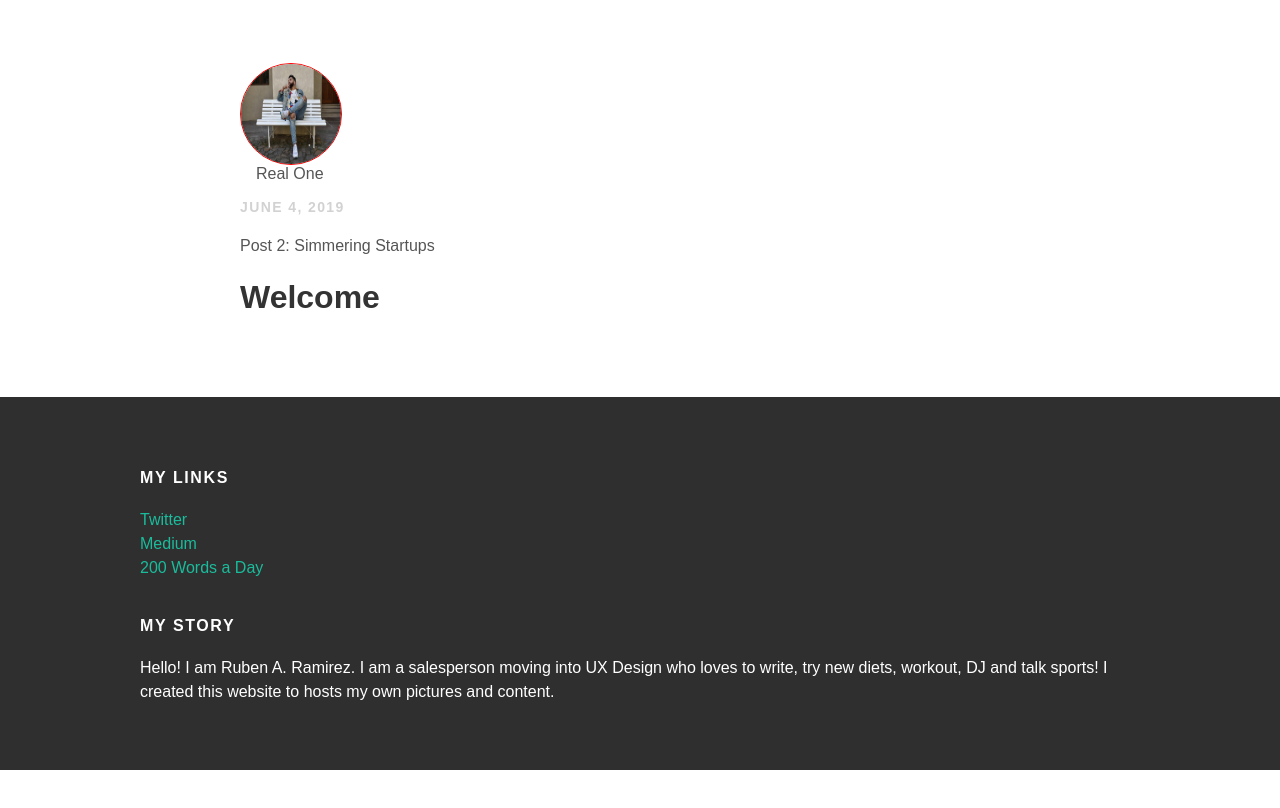
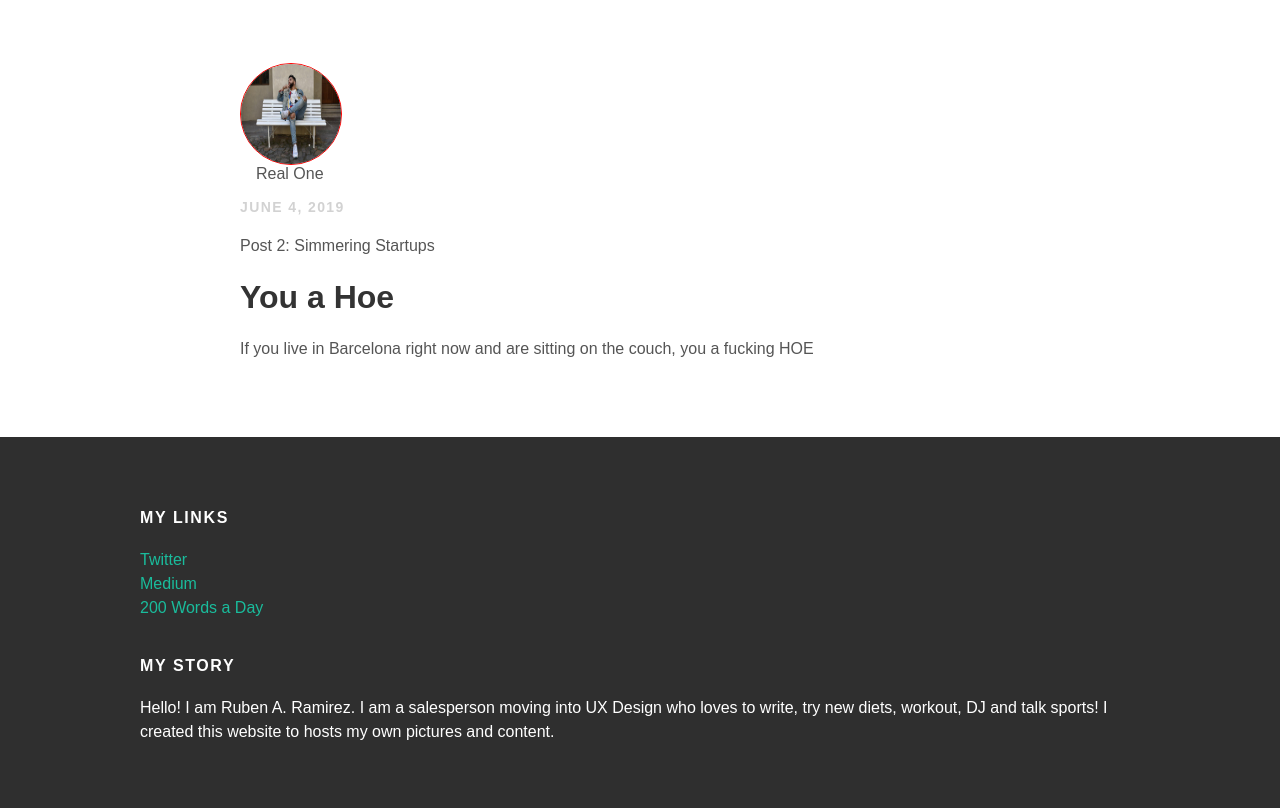
Before and after one commit to RubesWorld/rubesworld.github.io, a plain HTML site: page index.html in a window 1280 px wide. Shown: the part 1506-2314 px from the top of the page. Before the commit the page ends 2276 px from the top, so only its background shows below. Drawn offline with Linux system fonts and the light colour scheme.

Commit message:
Update index.html

```diff
--- a/index.html
+++ b/index.html
@@ -81,7 +81,10 @@
                 <p class="post-date">June 4, 2019</p>
                 <p class="post-title">Post 2: Simmering Startups</p>
                 <div class="post-content">
-                    <h1>Welcome</h1>
+                    <h1>You a Hoe</h1>
+                    <p>
+                        If you live in Barcelona right now and are sitting on the couch, you a fucking HOE
+                    </p>
 
                 </div>
                 </div>
```
